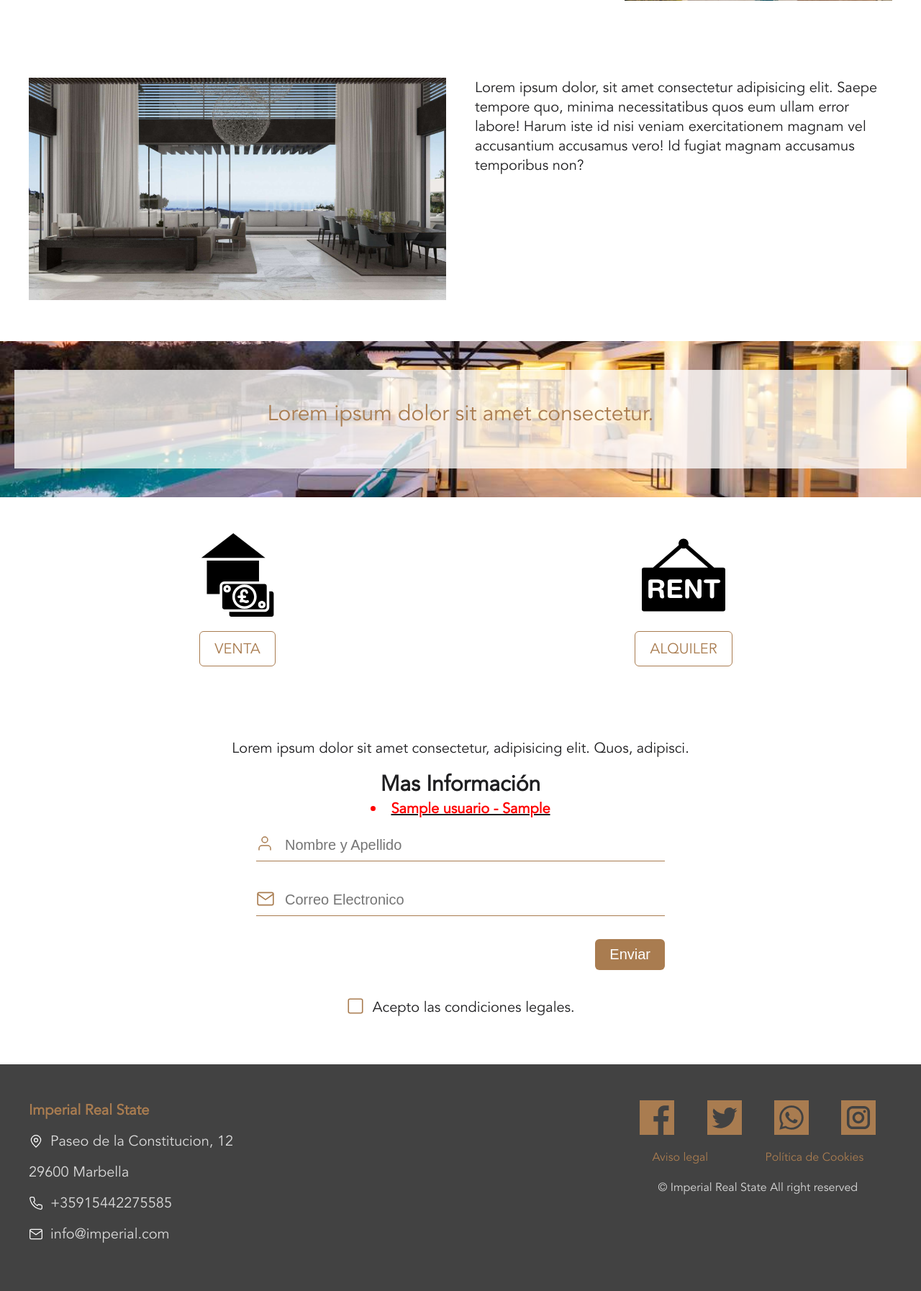
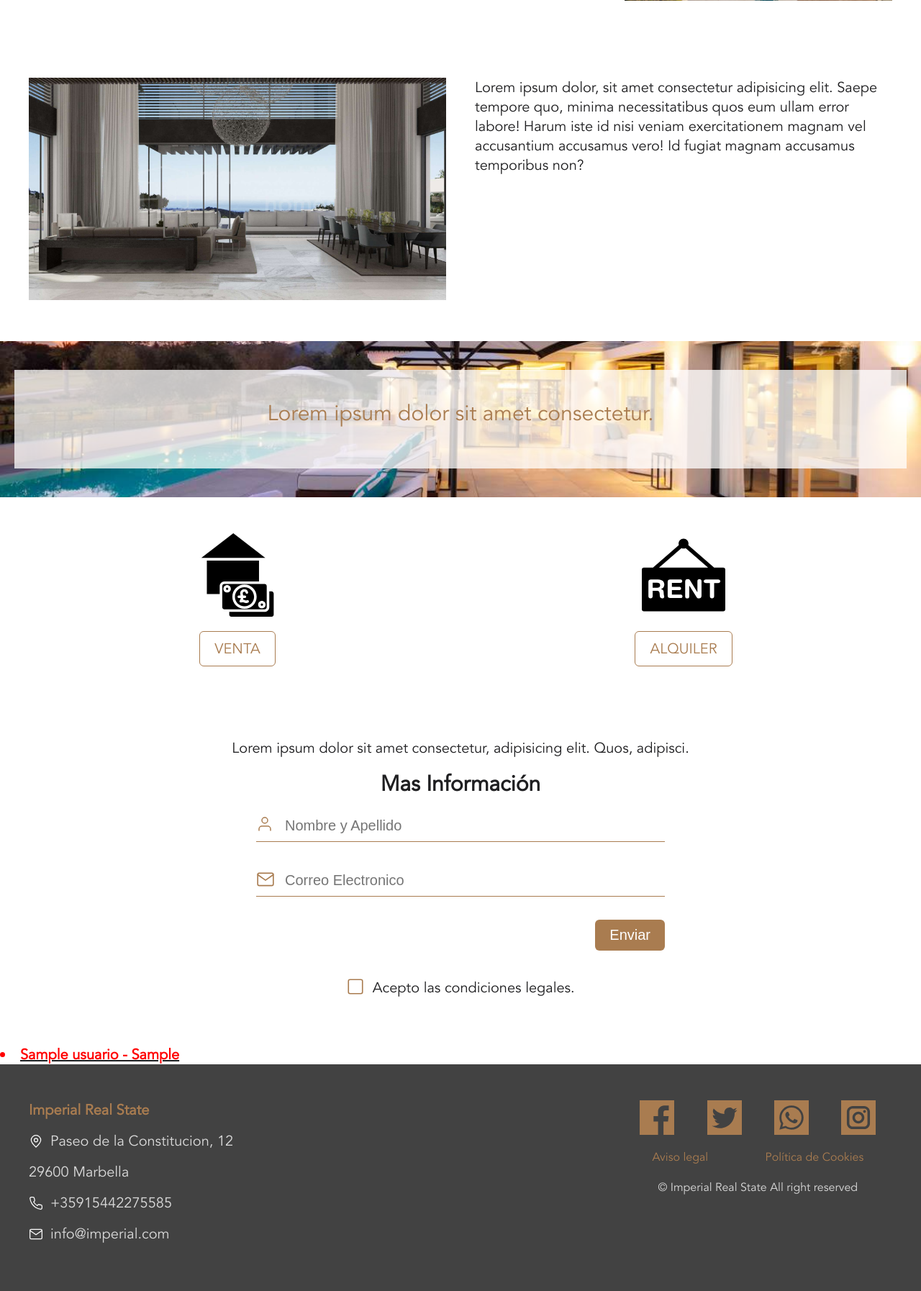
Before and after one commit to SDeveloperZ/InmoRepo, a PHP site: page / in a window 1280 px wide. Shown: the part 1058-2852 px from the top of the page at 72% size. Run offline with PHP 8.4, Linux system fonts and the light colour scheme; tables that the repository leaves empty or names only in its code hold one stand-in row (values such as "Sample post"); grey boxes are pictures that could not be loaded.

Commit message:
RepoInmo

```diff
--- a/css/styles.css
+++ b/css/styles.css
@@ -690,7 +690,7 @@ footer .copyright {
 }
 
 /* PHP */
-#mayor {
+.mayor {
   font-weight: bold;
-  color: red;
+  color: rgb(255, 0, 0);
 }
--- a/index.php
+++ b/index.php
@@ -19,7 +19,7 @@
     <meta charset="UTF-8">
     <meta http-equiv="X-UA-Compatible" content="IE=edge">
     <meta name="viewport" content="width=device-width, initial-scale=1.0">
-    <link rel="stylesheet" href="css/styles.css">
+    <link rel="stylesheet" type=text/css href="css/styles.css">
     <script src="js/jquery-3.4.1.min.js"></script>
     <script src="js/main.js"></script>
 
@@ -62,6 +62,7 @@
         </nav>
         <p class="copyright">&copy; DIFATEC</p>
     </div>
+
     <div class="fila primera">
         <span  id="inicio-texto">&nbsp;</span>
         <div class="col-66">
@@ -103,22 +104,7 @@
                 echo "<h1>Mas Información</h1>";
                 ?>
             </article>
-            <article>
-            <u>
-                <?php
-                // Si le pasamos los resultados de la bd y le decimos que su edad es mayor a 40 lo pinta de rojo sino no
-                    while($columna = mysqli_fetch_array($resultado)){
-                        if($columna["edad"] > 40) {
-                            echo "<li id='mayor'>";
-                        }else {
-                            echo "<li class='menor'>";
-                        }
-                        echo $columna["nombre"]." - ".$columna["edad"];
-                        echo "</li>";
-                    }
-                ?>
-            </u>
-            </article>
+
             <form class="contacto">
                 <div class="fila">
                     <input class="usuario" type="text" placeholder="Nombre y Apellido">
@@ -138,6 +124,22 @@
             </form>
         </div>
     </div>
+    <article>
+            <u>
+                <?php
+                // Si le pasamos los resultados de la bd y le decimos que su edad es mayor a 40 lo pinta de rojo sino no
+                    while($columna = mysqli_fetch_array($resultado)){
+                        if($columna["edad"] > 40) {
+                            echo "<li class='mayor'>";
+                        }else {
+                            echo "<li class='menor'>";
+                        }
+                        echo $columna["nombre"]." - ".$columna["edad"];
+                        echo "</li>";
+                    }
+                ?>
+            </u>
+    </article>
     <footer class="fila">
         <div class="col-33">
             <p>Imperial Real State</p>
```
